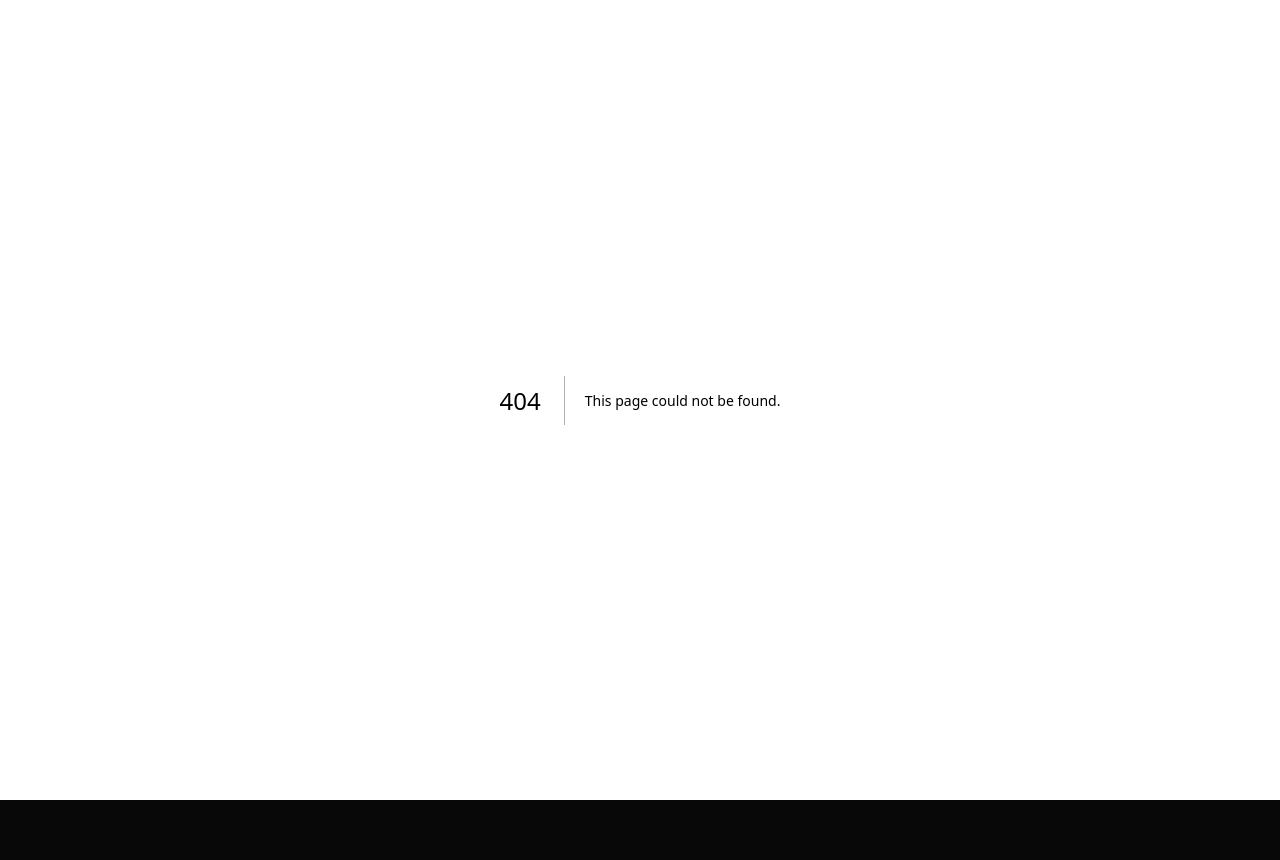
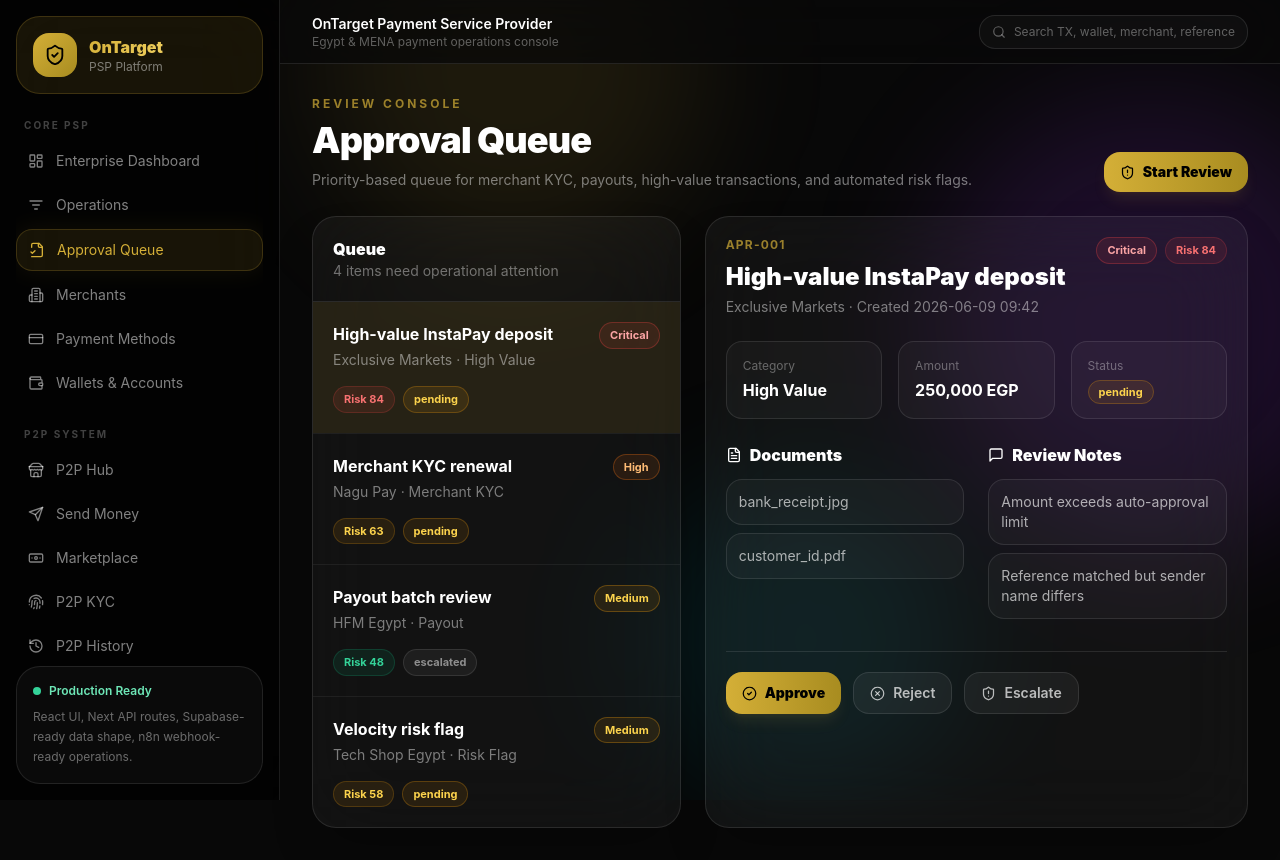
Before and after one commit to mzakaria-creater/ontarget-payment-os, a Next.js app: page /psp/approvals in a window 1280 px wide. Before the commit this address had no page. Before the commit the page ends 800 px from the top, so only its background shows below. Built offline with nearby package versions, Linux system fonts and the light colour scheme.

Commit message:
Add PSP approval queue page

```diff
--- /dev/null
+++ b/src/app/psp/approvals/page.tsx
@@ -0,0 +1,67 @@
+'use client'
+
+import { useState } from 'react'
+import { CheckCircle2, FileText, MessageSquare, ShieldAlert, XCircle } from 'lucide-react'
+import { PageHeading, GlassCard, MoneyCell, PrimaryButton, RiskBadge, SeverityBadge, SoftButton, StatusPill } from '@/components/psp/PlatformShell'
+import { approvals } from '@/lib/psp-platform-data'
+
+export default function ApprovalQueuePage() {
+  const [selectedId, setSelectedId] = useState(approvals[0]?.id || '')
+  const selected = approvals.find(item => item.id === selectedId) || approvals[0]
+
+  return (
+    <div>
+      <PageHeading eyebrow="Review Console" title="Approval Queue" description="Priority-based queue for merchant KYC, payouts, high-value transactions, and automated risk flags." action={<PrimaryButton><ShieldAlert size={15}/> Start Review</PrimaryButton>} />
+      <div className="grid gap-6 xl:grid-cols-[0.95fr_1.4fr]">
+        <GlassCard className="p-0 overflow-hidden">
+          <div className="border-b border-white/10 p-5">
+            <h2 className="font-black text-white">Queue</h2>
+            <p className="text-sm text-white/40">{approvals.length} items need operational attention</p>
+          </div>
+          <div className="divide-y divide-white/[0.06]">
+            {approvals.map(item => (
+              <button key={item.id} onClick={() => setSelectedId(item.id)} className={`block w-full p-5 text-left transition-all ${selectedId === item.id ? 'bg-gold/10' : 'hover:bg-white/[0.025]'}`}>
+                <div className="flex items-start justify-between gap-3"><div><p className="font-bold text-white">{item.title}</p><p className="mt-1 text-sm text-white/45">{item.merchant} · {item.category}</p></div><SeverityBadge severity={item.priority}/></div>
+                <div className="mt-4 flex items-center gap-2"><RiskBadge score={item.riskScore}/><StatusPill status={item.status}/></div>
+              </button>
+            ))}
+          </div>
+        </GlassCard>
+
+        <GlassCard>
+          <div className="flex flex-col gap-4 md:flex-row md:items-start md:justify-between">
+            <div>
+              <p className="text-xs font-bold uppercase tracking-widest text-gold/70">{selected.id}</p>
+              <h2 className="mt-2 text-2xl font-black text-white">{selected.title}</h2>
+              <p className="mt-1 text-sm text-white/45">{selected.merchant} · Created {selected.createdAt}</p>
+            </div>
+            <div className="flex gap-2"><SeverityBadge severity={selected.priority}/><RiskBadge score={selected.riskScore}/></div>
+          </div>
+
+          <div className="mt-6 grid gap-4 md:grid-cols-3">
+            <div className="rounded-2xl border border-white/10 bg-white/[0.03] p-4"><p className="text-xs text-white/35">Category</p><p className="mt-1 font-bold text-white">{selected.category}</p></div>
+            <div className="rounded-2xl border border-white/10 bg-white/[0.03] p-4"><p className="text-xs text-white/35">Amount</p><p className="mt-1 font-bold text-white">{selected.amount ? <MoneyCell amount={selected.amount}/> : 'N/A'}</p></div>
+            <div className="rounded-2xl border border-white/10 bg-white/[0.03] p-4"><p className="text-xs text-white/35">Status</p><div className="mt-1"><StatusPill status={selected.status}/></div></div>
+          </div>
+
+          <div className="mt-6 grid gap-6 lg:grid-cols-2">
+            <div>
+              <h3 className="mb-3 flex items-center gap-2 font-black text-white"><FileText size={16}/> Documents</h3>
+              <div className="space-y-2">{selected.documents.map(doc => <div key={doc} className="rounded-2xl border border-white/10 bg-white/[0.03] p-3 text-sm text-white/65">{doc}</div>)}</div>
+            </div>
+            <div>
+              <h3 className="mb-3 flex items-center gap-2 font-black text-white"><MessageSquare size={16}/> Review Notes</h3>
+              <div className="space-y-2">{selected.notes.map(note => <div key={note} className="rounded-2xl border border-white/10 bg-white/[0.03] p-3 text-sm text-white/65">{note}</div>)}</div>
+            </div>
+          </div>
+
+          <div className="mt-8 flex flex-wrap gap-3 border-t border-white/10 pt-5">
+            <PrimaryButton><CheckCircle2 size={15}/> Approve</PrimaryButton>
+            <SoftButton><XCircle size={15}/> Reject</SoftButton>
+            <SoftButton><ShieldAlert size={15}/> Escalate</SoftButton>
+          </div>
+        </GlassCard>
+      </div>
+    </div>
+  )
+}
```
